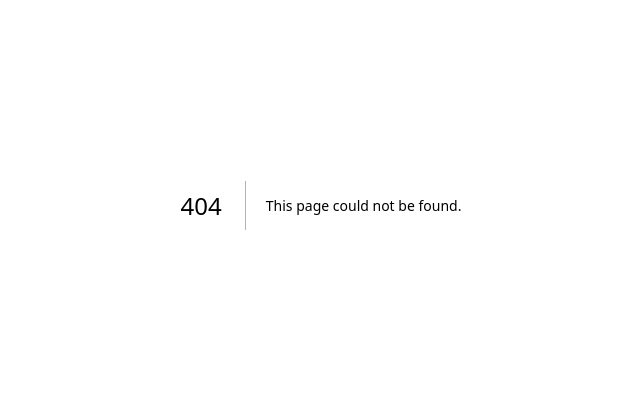
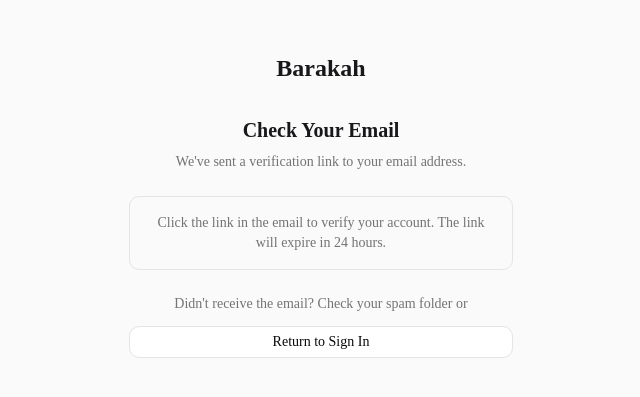
Before and after one commit to insydr/BarakahBonds, a Next.js app: page /verify in a window 1280 px wide. Before the commit this address had no page. Shown: the part 195-592 px from the top of the page, without its empty margins (319-959 px from the left). Built offline with nearby package versions, Linux system fonts and the light colour scheme.

Commit message:
feat(01-02): create email verification pending page
- Server Component displays verification instructions
- Accepts email query parameter for personalized message
- Shows message about verification link and 24-hour expiry
- Provides button to return to sign in
- Uses discrete, reassuring language

```diff
--- /dev/null
+++ b/app/(auth)/verify/page.tsx
@@ -0,0 +1,45 @@
+import { Button } from '@/components/ui/button'
+import Link from 'next/link'
+
+interface VerifyPageProps {
+  searchParams: Promise<{ email?: string }>
+}
+
+export default async function VerifyPage({ searchParams }: VerifyPageProps) {
+  const { email } = await searchParams
+
+  return (
+    <div className="w-full max-w-sm space-y-6 text-center">
+      <div className="space-y-2">
+        <h2 className="text-xl font-semibold text-zinc-900 dark:text-zinc-50">
+          Check Your Email
+        </h2>
+        <p className="text-sm text-muted-foreground">
+          We&apos;ve sent a verification link to{' '}
+          {email ? (
+            <span className="font-medium text-foreground">{email}</span>
+          ) : (
+            'your email address'
+          )}
+          .
+        </p>
+      </div>
+
+      <div className="space-y-4 rounded-lg border border-zinc-200 bg-zinc-50 p-4 dark:border-zinc-800 dark:bg-zinc-900">
+        <p className="text-sm text-muted-foreground">
+          Click the link in the email to verify your account. The link will
+          expire in 24 hours.
+        </p>
+      </div>
+
+      <div className="space-y-3">
+        <p className="text-sm text-muted-foreground">
+          Didn&apos;t receive the email? Check your spam folder or
+        </p>
+        <Button variant="outline" asChild className="w-full">
+          <Link href="/login">Return to Sign In</Link>
+        </Button>
+      </div>
+    </div>
+  )
+}
```
